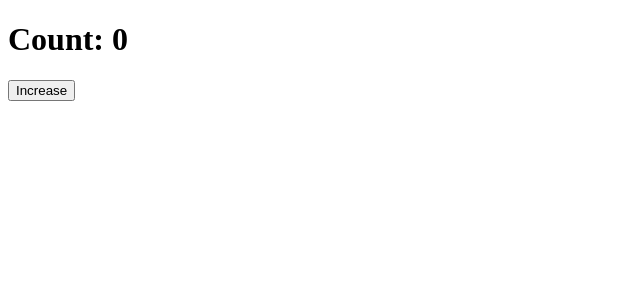
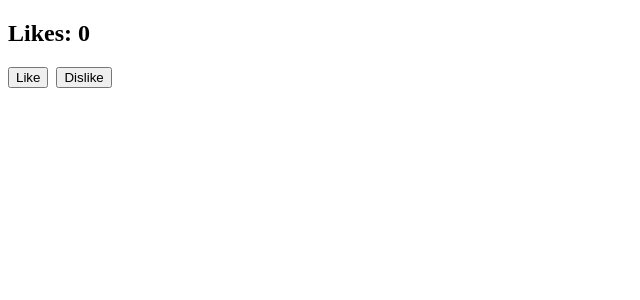
Before and after one commit to Muthamizh-01/RE-FSDB27, a React (Vite) app: page / in a window 1280 px wide. Shown: the top 300 px of the page, without its empty margins (0-640 px from the left). Built offline with nearby package versions, Linux system fonts and the light colour scheme.

Commit message:
feat: single state - like dislike example

```diff
--- a/src/App.jsx
+++ b/src/App.jsx
@@ -4,91 +4,24 @@
 
 import { useState } from "react";
 
-// rendering - means the component is inserted into the DOM
-// re-rendering - means the component is updated in the DOM
 const App = () => {
-  // here count is a variable, setCount - modify a function
-  const [count, setCount] = useState(0);
+  const [likes, setLikes] = useState(0);
 
-  //const count;
-  // here count is an ordinary variable
-  // updating this variable will not cause the component to re-render
-  // so the UI wil not updated
-  // this is not reactive
-  // visible in console and is not reflective in the UI
-  const handleIncrease = () => {
-    setCount(count + 1);
-    // the current value of count is used to update the state
-    // the state change causes the component to re-render
+  const handleLike = () => {
+    setLikes(likes + 1);
+  };
 
-    //state is not changable, so we cannot directly modify it
-    // count = count + 1;
-    // console.log("count:", count);
+  const handleDislike = () => {
+    setLikes(likes - 1);
   };
+
   return (
     <div>
-      <h1>Count: {count} </h1>
-      <button onClick={handleIncrease}>Increase</button>
+      <h2>Likes: {likes} </h2>
+      <button onClick={handleLike}>Like</button>
+      &nbsp;&nbsp;
+      <button onClick={handleDislike}>Dislike</button>
     </div>
   );
 };
-
 export default App;
-
-//import React from "react";
-
-// CLASS COMPONENT IN REACT
-// extends keyword for inheritance
-// class App extends React.Component {
-//   render() {
-//     return <h1>Hello hello world !!!</h1>;
-//   }
-// }
-
-// import Hello from "./components/hello";
-// import Header from "./components/Header";
-
-// FUNCTIONAL COMPONENT IN REACT
-// function App() {
-//   return <h1>HEllo world</h1>;
-// }
-
-// FUNCTIONAL COMPONENET USING FUNCTION EXPRESSIONS
-// const App = function () {
-//   return <h1>Hello, world</h1>;
-// };
-
-// FUNCTIONAL COMPONENT USING ARROW FUNCTION - "MOSTLY PREFERRED"
-
-// multiple components in react using functional components
-//---passing data - here the data name is passed
-// const Hello = (props) => {
-//   return <h1>hello worlddddedd{props.name}!!!</h1>;
-// };
-// const App = () => {
-//   return <Hello name="DENIS" />;
-// };
-// export default App;
-
-//   //App: parent component
-//   //Header: Child Component
-
-//   // here name is the attribute
-//   // passing data from parent to child
-// return (
-//   <>
-//     <Header name={"Krishsann"} age={"25"} />
-//     <Header name={"srinivas"} age={"30"} />
-//   </>
-// );
-
-//  // here passing data from child to parent
-//   function dataFromChild(name) {
-//     console.log("Function inside the parent component");
-//     console.log(name);
-//   }
-//   return (
-//     <>
-//       <Hello data={dataFromChild} />
-//     </>
-//   );
```
